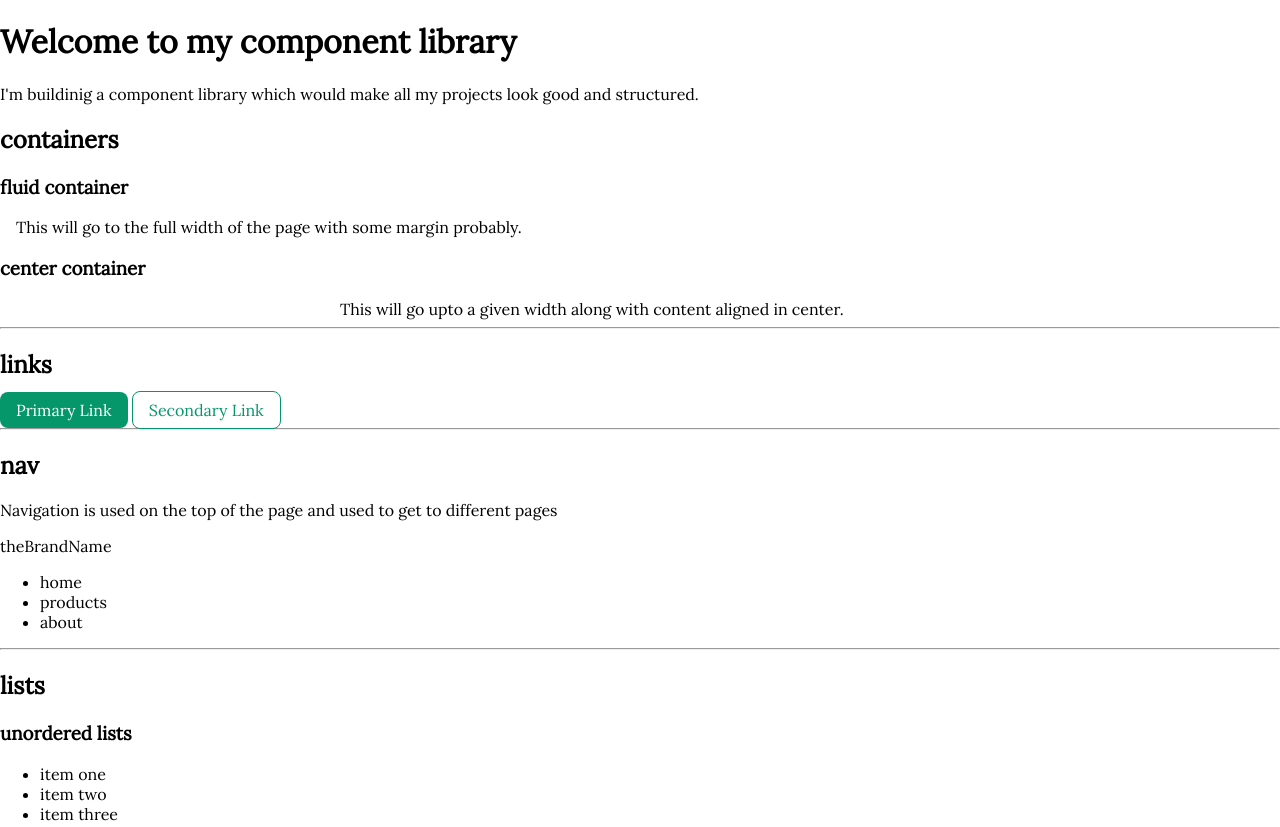
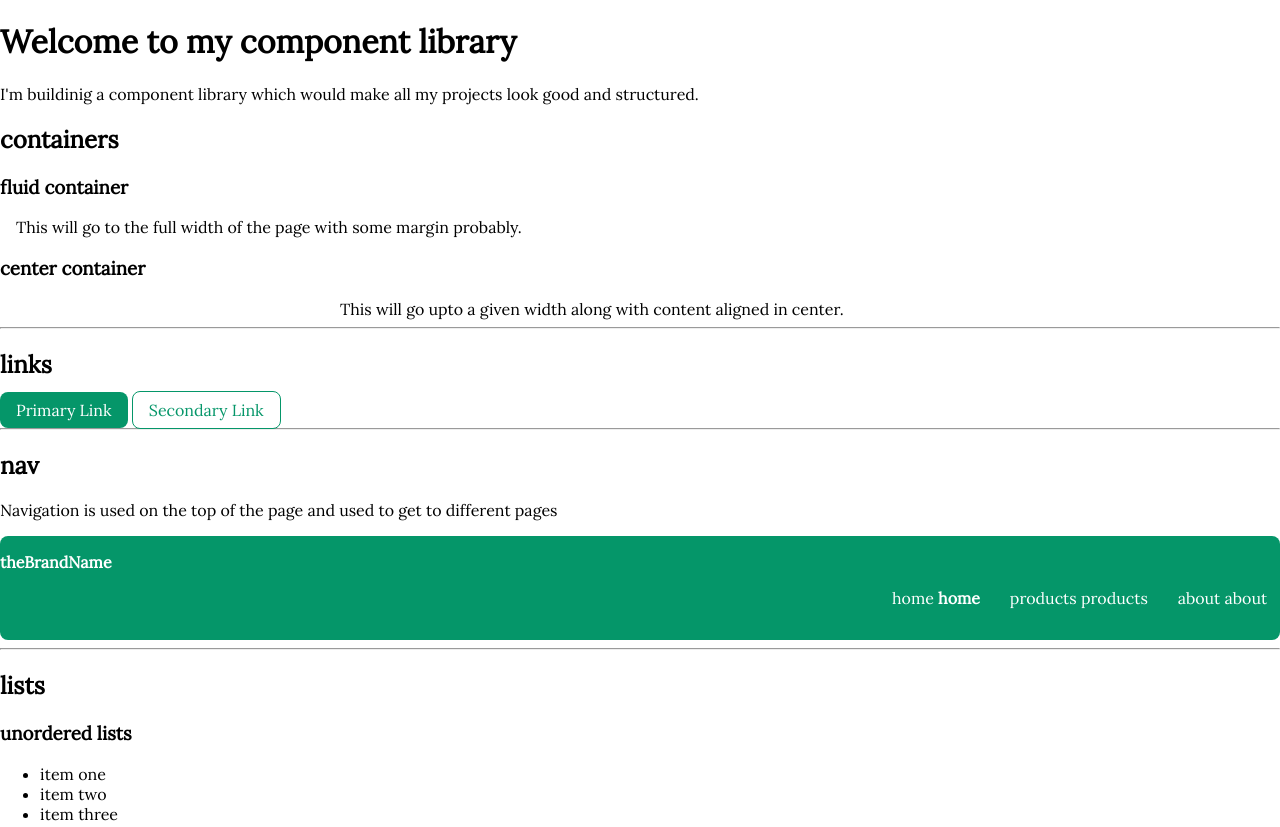
Before and after one commit to apoorveshrai/Professional-Portoflio, a plain HTML site: page index.html in a window 1280 px wide. Shown: the top 827 px of the page. Drawn offline with Linux system fonts and the light colour scheme.

Commit message:
styles : customizing navigation bar

```diff
--- a/index.html
+++ b/index.html
@@ -5,7 +5,7 @@
     <meta charset="UTF-8">
     <meta name="viewport" content="width=device-width, initial-scale=1.0">
     <title>Component Library</title>
-    <link rel="stylesheet" href="styles.css"/>
+    <link rel="stylesheet" href="styles.css" />
 </head>
 
 <body>
@@ -21,7 +21,7 @@
     </div>
 
     <h3>center container</h3>
-    <div  class="container">
+    <div class="container">
         This will go upto a given width along with content aligned in center.
     </div>
 
@@ -39,17 +39,21 @@
     <h2>nav</h2>
     <p>Navigation is used on the top of the page and used to get to different pages</p>
 
-    <nav>
-        <div>theBrandName</div>
+    <nav class="navigationbar">
+        <div class="container-fluid"></div>
+        <div class="brand">theBrandName</div>
         <ul>
             <li>
                 home
+                <a href="/" class="active">home</a>
             </li>
             <li>
                 products
+                <a href="/">products</a>
             </li>
             <li>
                 about
+                <a href="/">about</a>
             </li>
         </ul>
     </nav>
@@ -76,7 +80,7 @@
 
     <hr>
 
-     <!-- Header with its corresponding image -->
+    <!-- Header with its corresponding image -->
     <header>
         <img src="images/header-image.svg" />
         <h1> this is heading h1 inside header</h1>
@@ -86,7 +90,7 @@
 
     <!-- Section -->
     <h2> section</h2>
-    <p>  To separate various parts of the webpage.</p>
+    <p> To separate various parts of the webpage.</p>
 
     <section>
         <h2> heading inside section</h2>
--- a/styles.css
+++ b/styles.css
@@ -41,3 +41,35 @@ body{
     border-radius: 0.5rem;
     padding: 0.5rem 1rem 0.5rem 1rem;
 }
+
+/** nav **/
+.navigationbar {
+    background-color: var(--primary);
+    padding: 1rem 0rem;
+    color: white;
+    border-radius: 0.5rem;
+}
+
+.navigationbar .brand {
+    font-weight: bold;
+
+}
+
+.navigationbar ul {
+    list-style: none;
+    text-align: right;
+}
+
+.navigationbar li {
+    display: inline-block;
+    padding: 0rem 0.8rem;;
+}
+
+.navigationbar a {
+    text-decoration: none;
+    color: white
+}
+
+.navigationbar .active {
+    font-weight: bold;
+}
```
